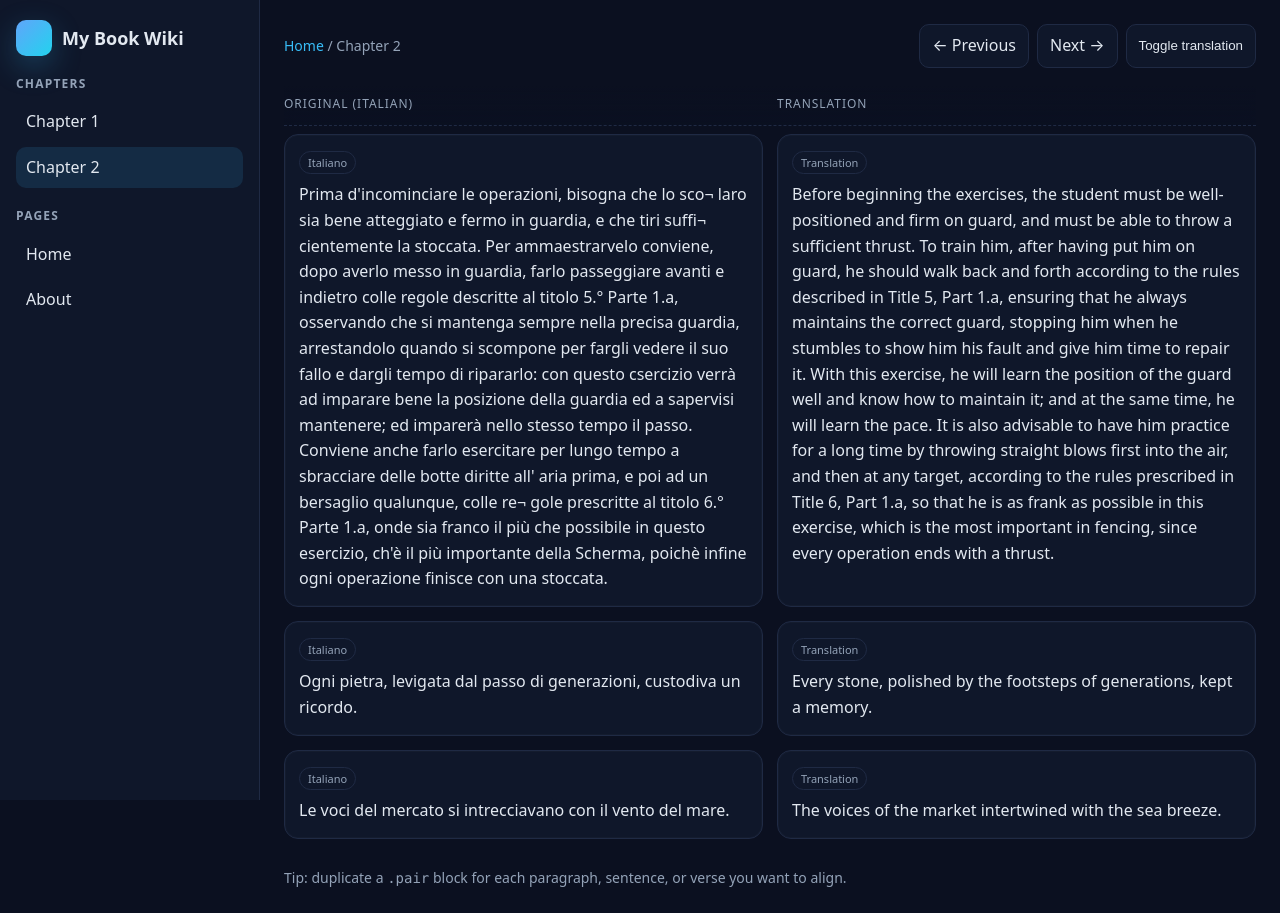
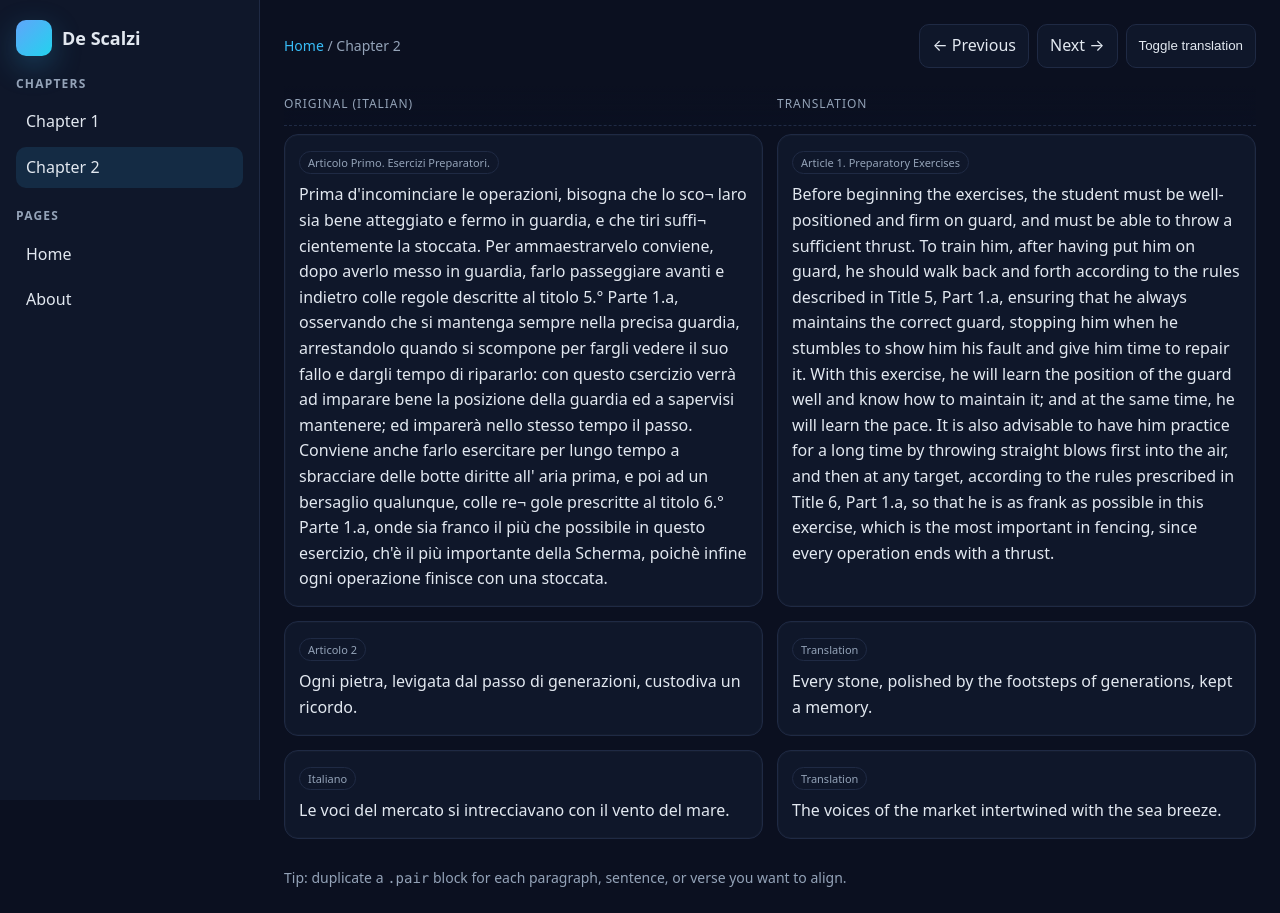
Before and after one commit to maikwl/deScalzi_ScuolaDellaSpada, a plain HTML site: page chapters/chapter-II01.html in a window 1280 px wide. Drawn offline with Linux system fonts and the light colour scheme.

Commit message:
Update chapter-II01.html

```diff
--- a/chapters/chapter-II01.html
+++ b/chapters/chapter-II01.html
@@ -3,7 +3,7 @@
   <head>
     <meta charset="utf-8" />
     <meta name="viewport" content="width=device-width, initial-scale=1" />
-    <title>Chapter 2 • My Book Wiki</title>
+    <title>Part II - Chapter 1</title>
     <meta name="color-scheme" content="dark" />
     <link rel="stylesheet" href="../assets/css/style.css" />
   </head>
@@ -13,7 +13,7 @@
 <aside>
   <div class="brand">
     <div class="logo"></div>
-    <h1>My Book Wiki</h1>
+    <h1>De Scalzi</h1>
   </div>
   <nav class="nav">
     <h2>Chapters</h2>
@@ -50,7 +50,7 @@
 <!-- Repeat .pair for each aligned segment -->
 <div class="pair" id="seg-1">
   <div class="box original">
-    <span class="lang-tag">Italiano</span>
+    <span class="lang-tag">Articolo Primo. Esercizi Preparatori.</span>
     <div>
 Prima d'incominciare le operazioni, bisogna che lo sco¬
 laro sia bene atteggiato e fermo in guardia, e che tiri suffi¬
@@ -71,7 +71,7 @@ una stoccata.
     </div>
   </div>
   <div class="box translation">
-    <span class="lang-tag">Translation</span>
+    <span class="lang-tag">Article 1. Preparatory Exercises</span>
     <div>
   Before beginning the exercises, the student must be well-positioned and firm on guard,
   and must be able to throw a sufficient thrust. To train him, after having put him on guard,
@@ -88,7 +88,7 @@ una stoccata.
 
 <div class="pair" id="seg-2">
   <div class="box original">
-    <span class="lang-tag">Italiano</span>
+    <span class="lang-tag">Articolo 2</span>
     <div>
       Ogni pietra, levigata dal passo di generazioni, custodiva un ricordo.
     </div>
```
Lines whose indentation alone changed are shown as unchanged.
